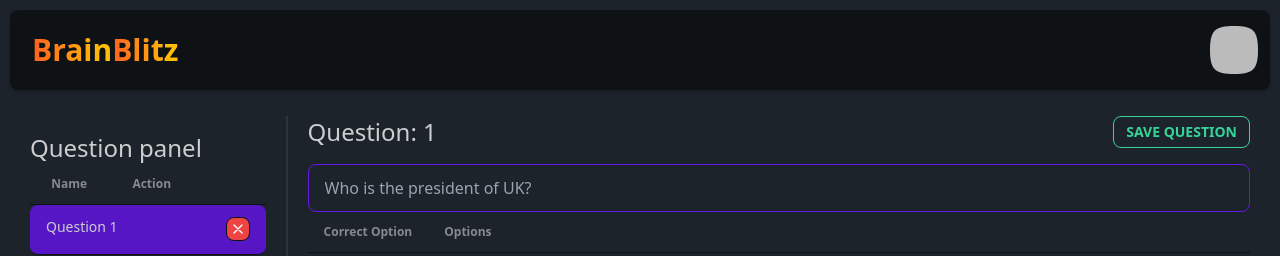
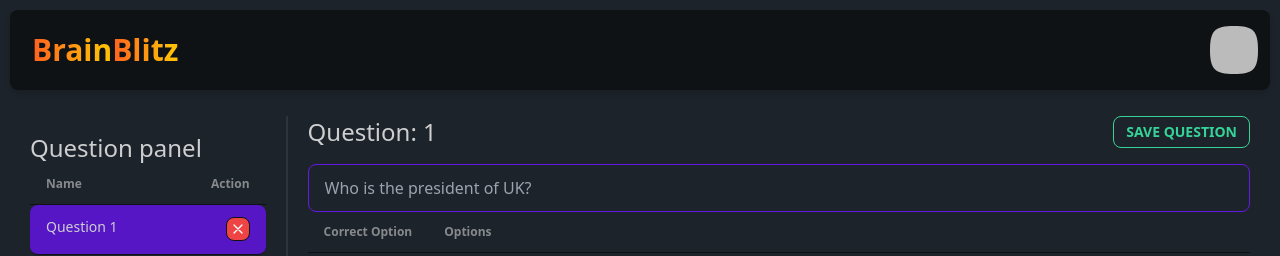
Before and after one commit to JeelRajodiya/brain-blitz, a Next.js app: page /NewQuiz/Questions in a window 1280 px wide. Shown: the top 256 px of the page. Built offline with nearby package versions, Linux system fonts and the light colour scheme; no server answers; sample sign-in values are in the browser's storage.

Commit message:
fixed the table header

```diff
--- a/pages/NewQuiz/Questions.tsx
+++ b/pages/NewQuiz/Questions.tsx
@@ -199,9 +199,10 @@ export default function Questions() {
 
             {/* Question Panel Table */}
             <table className="table ">
+              {/* changes to be made here : */}
               <thead>
-                <tr className="grid grid-cols-3">
-                  <th className="justify-self-center">Name</th>
+                <tr className="grid grid-cols-2">
+                  <th className="justify-self-start">Name</th>
                   <th className="justify-self-end">Action</th>
                 </tr>
               </thead>
```
